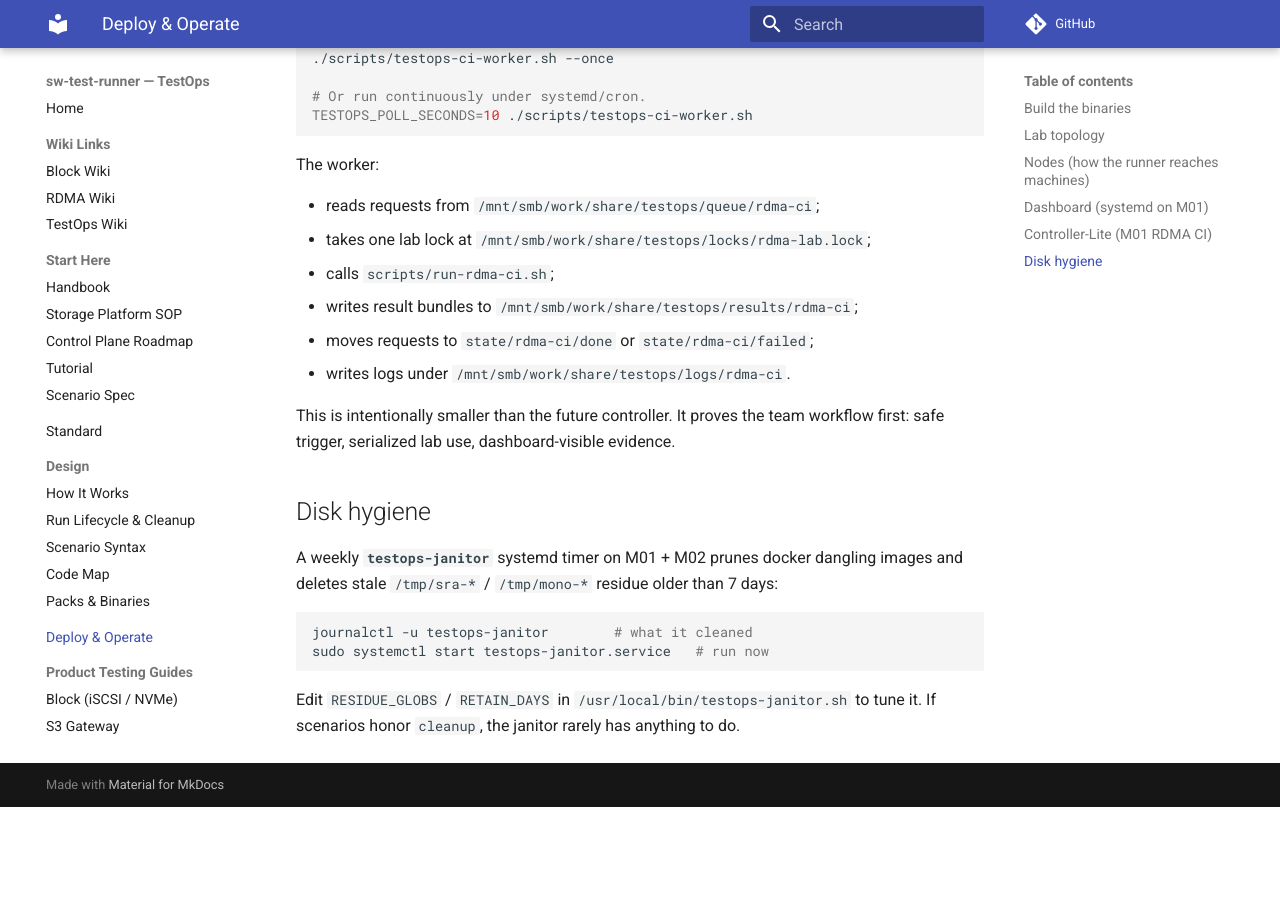
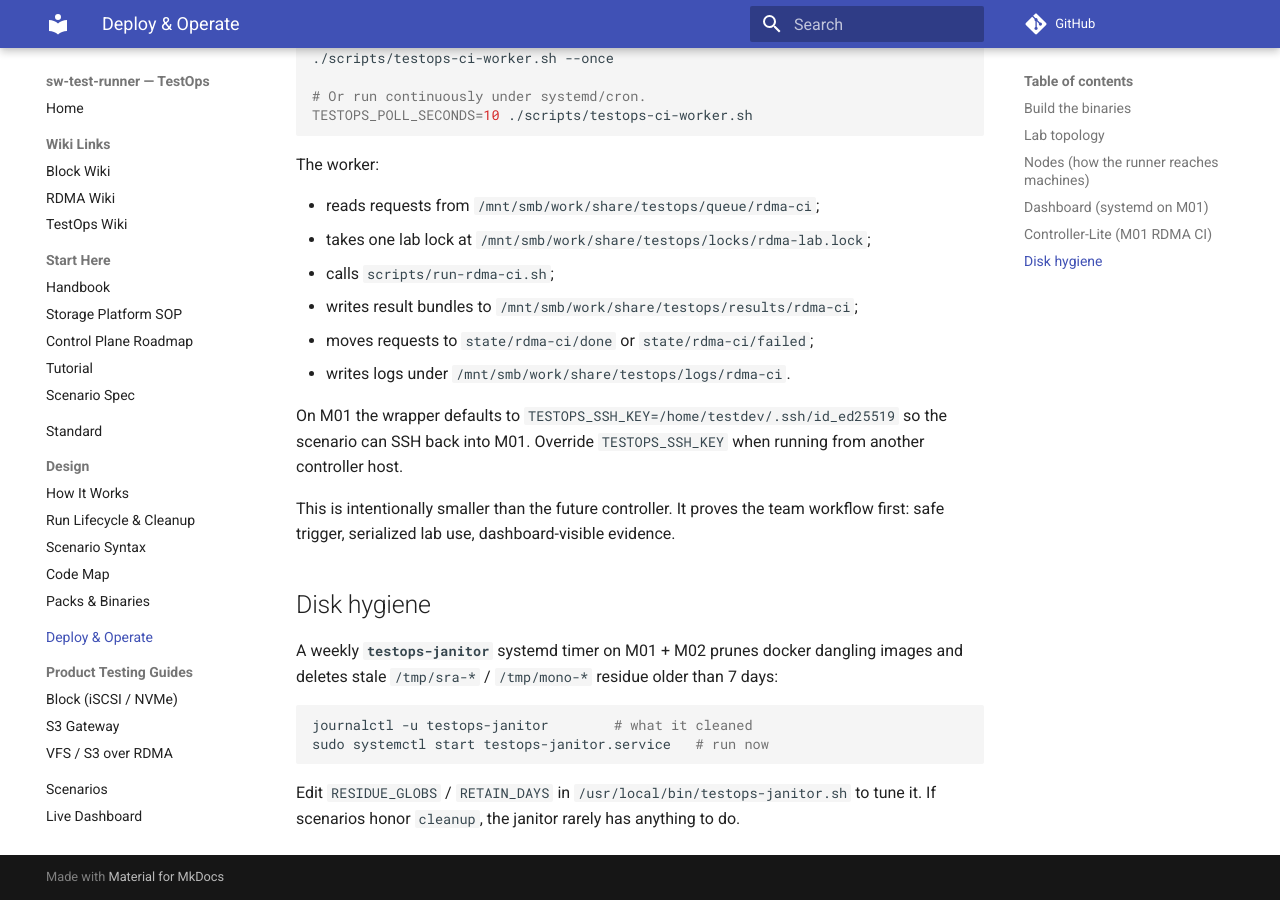
Before and after one commit to pingqiu/sw-test-runner, an MkDocs documentation site: the page built from docs/wiki/deploy.md, in a window 1280 px wide and 900 px high, scrolled down 1742 px. Built offline with MkDocs 1.6.1 and Material for MkDocs 9.7.7, drawn with Linux system fonts in a browser that asks for light colours; comment, search, counter and statistics services are not loaded; before the commit the page ends 2549 px from its top, so only the background shows below that.

Commit message:
testops: set M01 ssh key for RDMA CI

```diff
--- a/docs/wiki/deploy.md
+++ b/docs/wiki/deploy.md
@@ -97,6 +97,10 @@
 - moves requests to `state/rdma-ci/done` or `state/rdma-ci/failed`;
 - writes logs under `/mnt/smb/work/share/testops/logs/rdma-ci`.
 
+On M01 the wrapper defaults to `TESTOPS_SSH_KEY=/home/testdev/.ssh/id_ed25519`
+so the scenario can SSH back into M01. Override `TESTOPS_SSH_KEY` when running
+from another controller host.
+
 This is intentionally smaller than the future controller. It proves the team
 workflow first: safe trigger, serialized lab use, dashboard-visible evidence.
 
```
Also changed, not shown: 1 other file.
